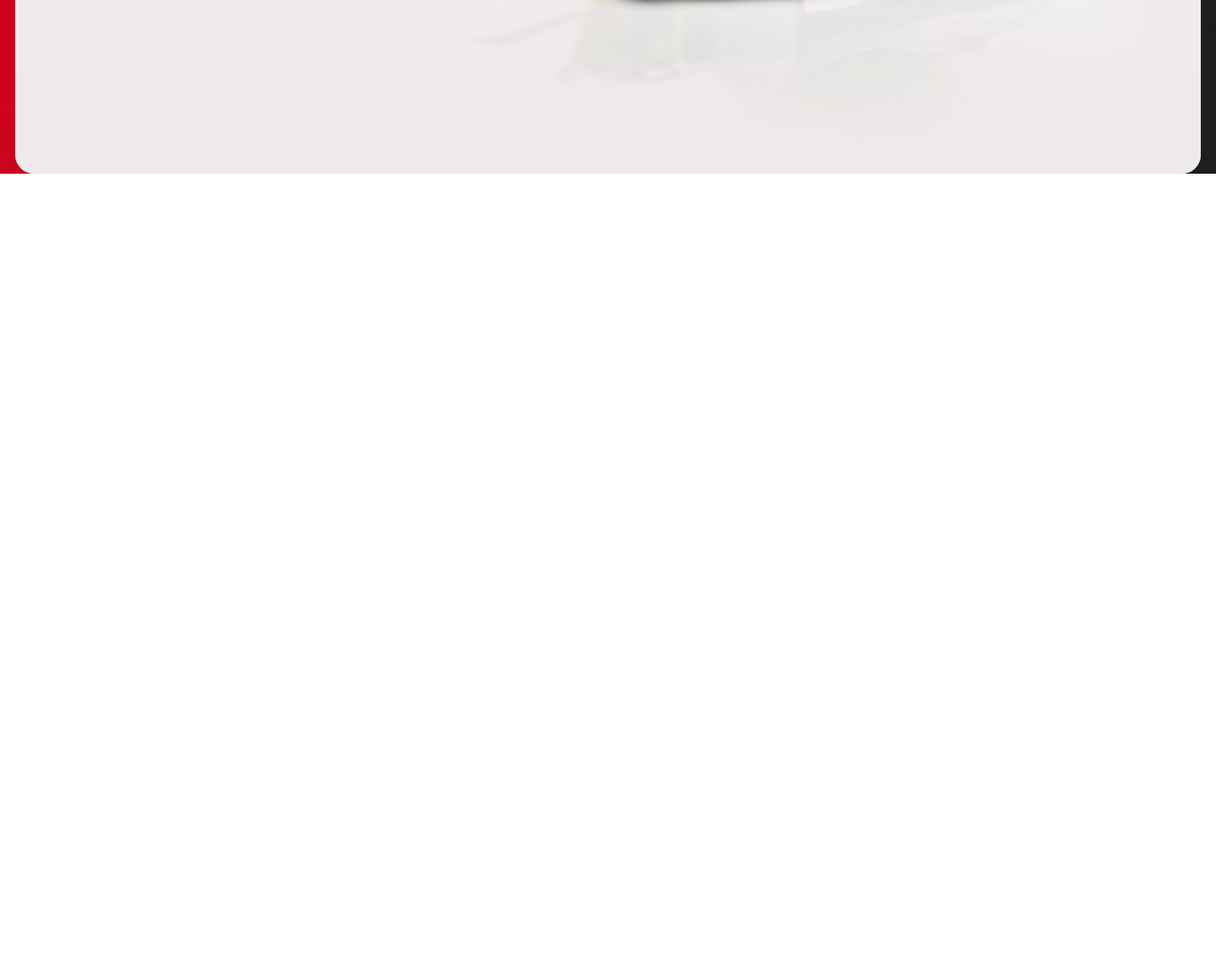
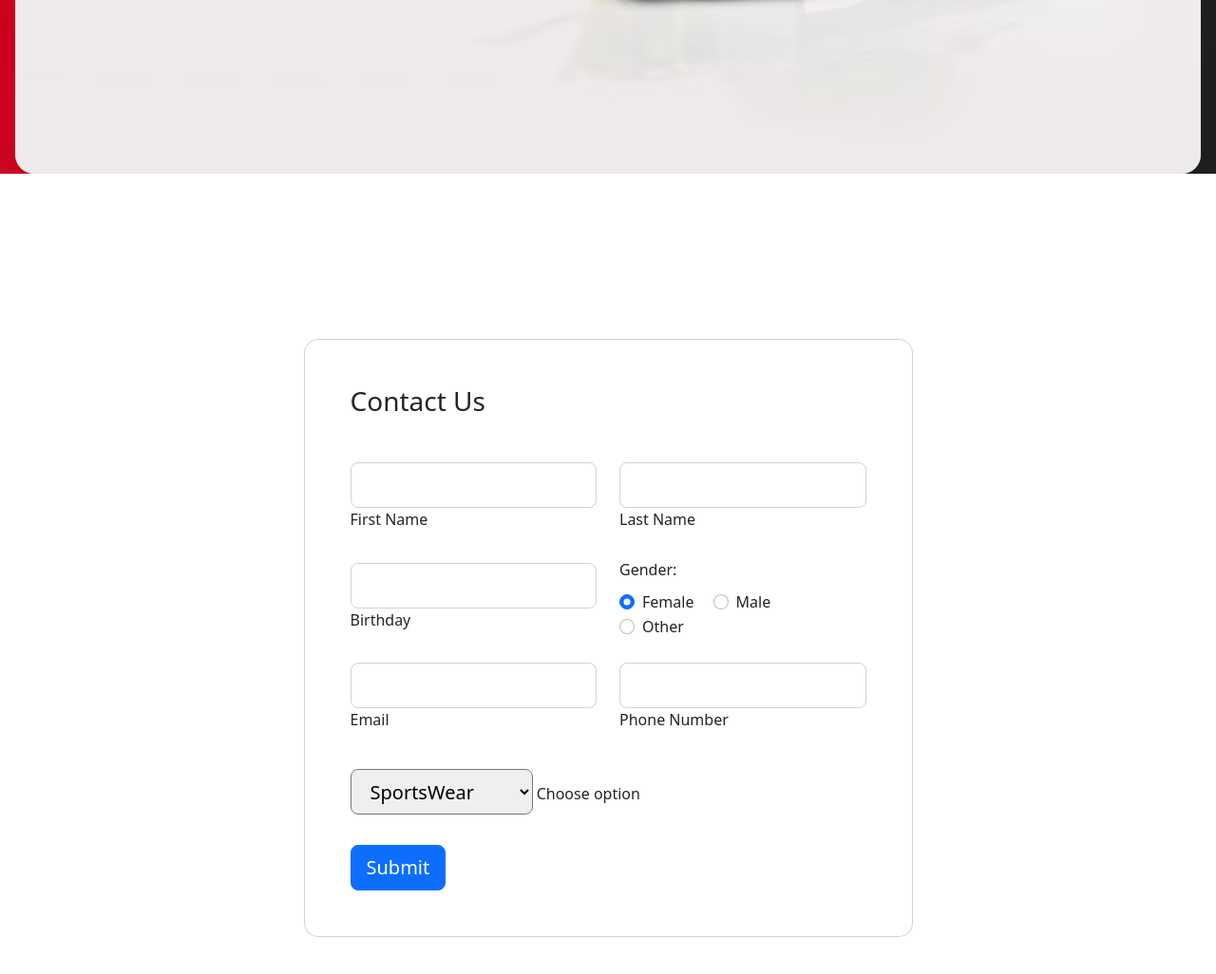
Before and after one commit to tusharjham/ST2-Viva, a plain HTML site: page index.html in a window 1280 px wide. Shown: the part 544-1570 px from the top of the page at 95% size. Before the commit the page ends 816 px from the top, so only its background shows below. Drawn offline with nearby package versions, Linux system fonts and the light colour scheme.

Commit message:
Added Form

```diff
--- a/index.html
+++ b/index.html
@@ -140,6 +140,160 @@
       </button>
     </div>
     <!-- Slider -->
+    <!-- Form -->
+    <section class="vh-100 gradient-custom">
+      <div class="container py-5 h-100">
+        <div class="row justify-content-center align-items-center h-100">
+          <div class="col-12 col-lg-9 col-xl-7">
+            <div
+              class="card shadow-2-strong card-registration"
+              style="border-radius: 15px"
+            >
+              <div class="card-body p-4 p-md-5">
+                <h3 class="mb-4 pb-2 pb-md-0 mb-md-5">Contact Us</h3>
+                <form>
+                  <div class="row">
+                    <div class="col-md-6 mb-4">
+                      <div class="form-outline">
+                        <input
+                          type="text"
+                          id="firstName"
+                          class="form-control form-control-lg"
+                        />
+                        <label class="form-label" for="firstName"
+                          >First Name</label
+                        >
+                      </div>
+                    </div>
+                    <div class="col-md-6 mb-4">
+                      <div class="form-outline">
+                        <input
+                          type="text"
+                          id="lastName"
+                          class="form-control form-control-lg"
+                        />
+                        <label class="form-label" for="lastName"
+                          >Last Name</label
+                        >
+                      </div>
+                    </div>
+                  </div>
+
+                  <div class="row">
+                    <div class="col-md-6 mb-4 d-flex align-items-center">
+                      <div class="form-outline datepicker w-100">
+                        <input
+                          type="text"
+                          class="form-control form-control-lg"
+                          id="birthdayDate"
+                        />
+                        <label for="birthdayDate" class="form-label"
+                          >Birthday</label
+                        >
+                      </div>
+                    </div>
+                    <div class="col-md-6 mb-4">
+                      <h6 class="mb-2 pb-1">Gender:</h6>
+
+                      <div class="form-check form-check-inline">
+                        <input
+                          class="form-check-input"
+                          type="radio"
+                          name="inlineRadioOptions"
+                          id="femaleGender"
+                          value="option1"
+                          checked
+                        />
+                        <label class="form-check-label" for="femaleGender"
+                          >Female</label
+                        >
+                      </div>
+
+                      <div class="form-check form-check-inline">
+                        <input
+                          class="form-check-input"
+                          type="radio"
+                          name="inlineRadioOptions"
+                          id="maleGender"
+                          value="option2"
+                        />
+                        <label class="form-check-label" for="maleGender"
+                          >Male</label
+                        >
+                      </div>
+
+                      <div class="form-check form-check-inline">
+                        <input
+                          class="form-check-input"
+                          type="radio"
+                          name="inlineRadioOptions"
+                          id="otherGender"
+                          value="option3"
+                        />
+                        <label class="form-check-label" for="otherGender"
+                          >Other</label
+                        >
+                      </div>
+                    </div>
+                  </div>
+
+                  <div class="row">
+                    <div class="col-md-6 mb-4 pb-2">
+                      <div class="form-outline">
+                        <input
+                          type="email"
+                          id="emailAddress"
+                          class="form-control form-control-lg"
+                        />
+                        <label class="form-label" for="emailAddress"
+                          >Email</label
+                        >
+                      </div>
+                    </div>
+                    <div class="col-md-6 mb-4 pb-2">
+                      <div class="form-outline">
+                        <input
+                          type="tel"
+                          id="phoneNumber"
+                          class="form-control form-control-lg"
+                        />
+                        <label class="form-label" for="phoneNumber"
+                          >Phone Number</label
+                        >
+                      </div>
+                    </div>
+                  </div>
+
+                  <div class="row">
+                    <div class="col-12">
+                      <select class="select form-control-lg">
+                        <option value="1" disabled>Choose option</option>
+                        <option value="2">SportsWear</option>
+                        <option value="3">Sneakers</option>
+                        <option value="4">Football Shoes</option>
+                      </select>
+                      <label class="form-label select-label"
+                        >Choose option</label
+                      >
+                    </div>
+                  </div>
+
+                  <div class="mt-4 pt-2">
+                    <input
+                      class="btn btn-primary btn-lg"
+                      type="submit"
+                      value="Submit"
+                    />
+                  </div>
+                </form>
+              </div>
+            </div>
+          </div>
+        </div>
+      </div>
+    </section>
+
+    <!-- Form -->
   </body>
   <link
     rel="stylesheet"
```
